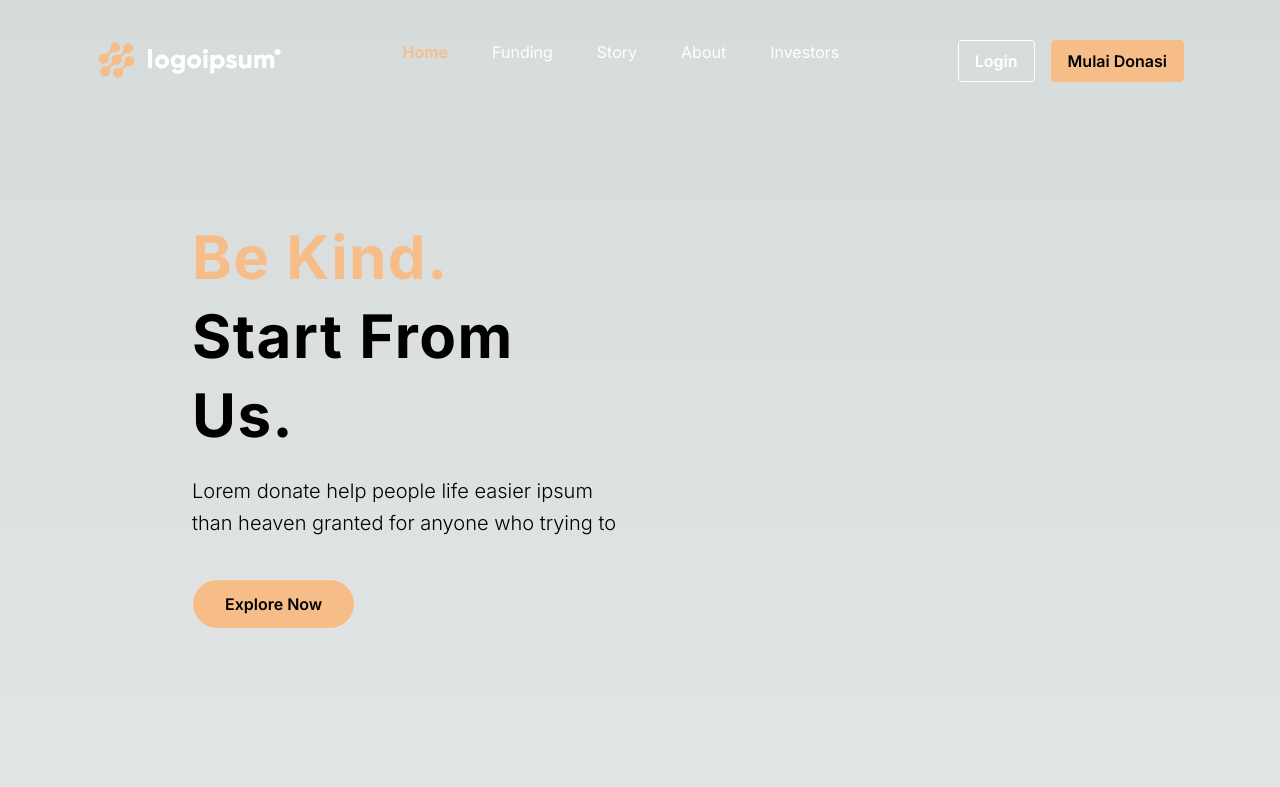
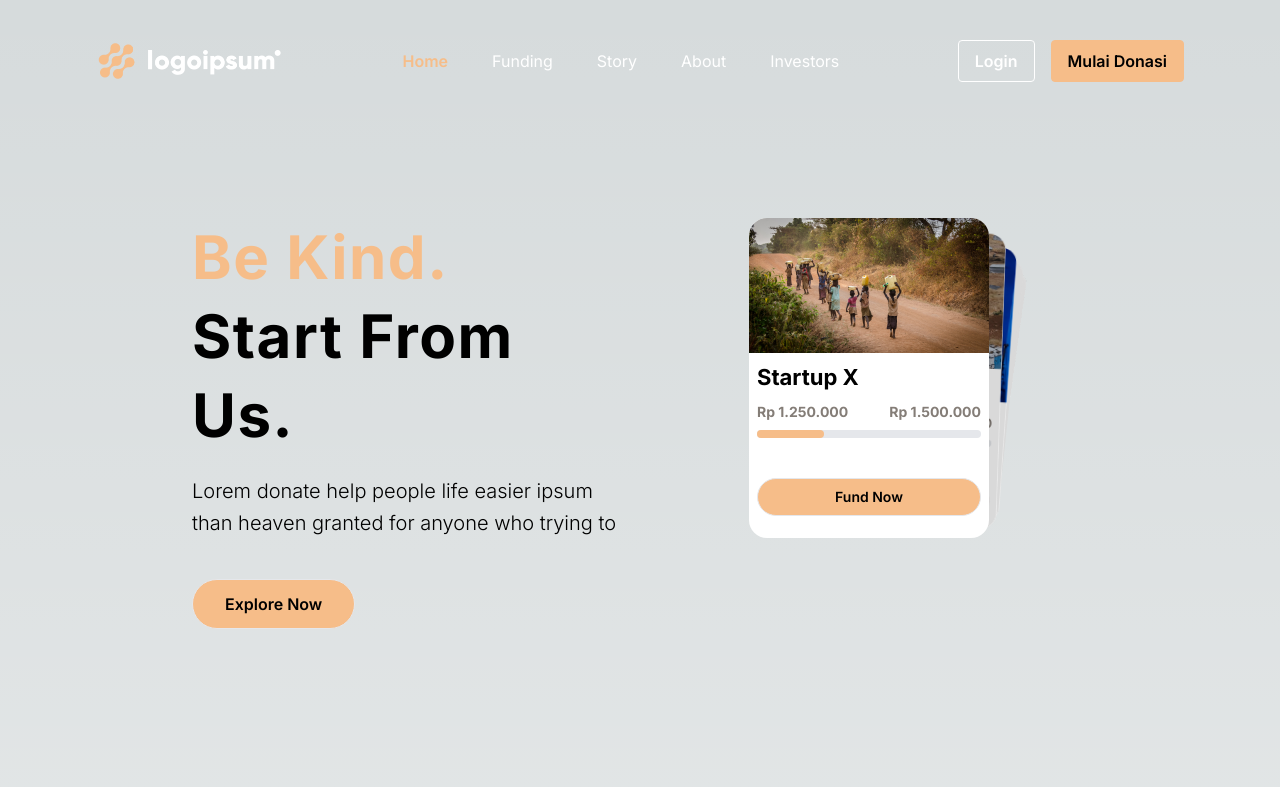
Before and after one commit to tegar97/RiseUp, a Next.js app: page / in a window 1280 px wide. Shown: the top 787 px of the page. Built offline with nearby package versions, Linux system fonts and the light colour scheme.

Commit message:
responsive  navbar

```diff
--- /dev/null
+++ b/app/component/donatioon_list.tsx
@@ -0,0 +1,55 @@
+"use client";
+
+import React from "react";
+import { Swiper, SwiperSlide } from "swiper/react";
+import "swiper/css";
+import "swiper/css/effect-cards";
+import { EffectCards } from "swiper";
+import Image from "next/image";
+import FundingCardItem from "./funding_card_item";
+
+const SwiperComponent = () => {
+  return (
+    <Swiper
+      effect={"cards"}
+      grabCursor={true}
+      modules={[EffectCards]}
+      className="mySwiper"
+    >
+      <SwiperSlide>
+        <FundingCardItem
+          title="Startup X"
+          imageSrc="/dummy.jpg"
+          fundingAmount="Rp 1.250.000"
+          progress={30}
+        />
+      </SwiperSlide>
+      <SwiperSlide>
+        {" "}
+        <FundingCardItem
+          title="UKM X"
+          imageSrc="/dummy3.png"
+          fundingAmount="Rp 1.250.000"
+          progress={30}
+        />
+      </SwiperSlide>
+      <SwiperSlide>
+        {" "}
+        <FundingCardItem
+          title="UKM 5"
+          imageSrc="/register.jpg"
+          fundingAmount="Rp 1.250.000"
+          progress={30}
+        />
+      </SwiperSlide>
+      <SwiperSlide>Slide 4</SwiperSlide>
+      <SwiperSlide>Slide 5</SwiperSlide>
+      <SwiperSlide>Slide 6</SwiperSlide>
+      <SwiperSlide>Slide 7</SwiperSlide>
+      <SwiperSlide>Slide 8</SwiperSlide>
+      <SwiperSlide>Slide 9</SwiperSlide>
+    </Swiper>
+  );
+};
+
+export default SwiperComponent;
--- a/app/component/funding_card.tsx
+++ b/app/component/funding_card.tsx
@@ -1,4 +1,5 @@
 import Image from "next/image";
+import Link from "next/link";
 import React from "react";
 
 interface FundingCardProps {
@@ -33,9 +34,13 @@ const FundingCard: React.FC<FundingCardProps> = ({
         <div className="funding-progress">
           <div className="overflow-hidden h-2 mb-4 text-xs flex rounded bg-primary-color">
             <div className="bg-gray-200 rounded-full h-2 w-full">
-                          <div className="bg-primary-color rounded-full h-2 " style={{
-                width: `${progress}%`
-              }}></div>
+              <div
+                className="bg-primary-color rounded-full h-2"
+                style={{
+                  width: `${progress}%`,
+                  transition: "width 0.5s ease-in-out", // Menambahkan animasi transisi
+                }}
+              ></div>
             </div>
           </div>
           <div className="flex justify-between text-black">
@@ -44,6 +49,7 @@ const FundingCard: React.FC<FundingCardProps> = ({
           </div>
         </div>
         <div className="mt-5">
+          <Link href="/funding/1">
             <button
               className="bg-primary-color text-black rounded-lg  font-semibold py-3 px-8 border  mt-5 w-full"
               style={{
@@ -52,6 +58,7 @@ const FundingCard: React.FC<FundingCardProps> = ({
             >
               Funding now
             </button>
+          </Link>
         </div>
       </div>
     </div>
--- /dev/null
+++ b/app/component/funding_card_item.tsx
@@ -0,0 +1,56 @@
+import Image from "next/image";
+import React from "react";
+
+interface FundingCardItemProps {
+  title: string;
+  imageSrc: string;
+  fundingAmount: string;
+  progress: number;
+}
+
+const FundingCardItem: React.FC<FundingCardItemProps> = ({
+  title,
+  imageSrc,
+  fundingAmount,
+  progress,
+}) => {
+  return (
+    <div className="bg-white rounded-lg">
+      <Image src={imageSrc} width={500} height={500} alt={""} />
+      <div className="py-2 px-2 flex justify-between w-full flex-col h-full">
+        <div className="mb-5">
+          <h3 className="text-md  text-black">{title}</h3>
+          <div className="flex justify-between mt-2 mb-2">
+            <span className="text-subtitle-text-color font-regular text-sm">
+              {fundingAmount}
+            </span>
+            <span className="text-subtitle-text-color  font-regular text-sm">
+              Rp 1.500.000
+            </span>
+          </div>
+          <div className="w-full">
+            <div className="bg-gray-200 rounded-full h-2 w-full">
+              <div
+                className="bg-primary-color rounded-full h-2"
+                style={{
+                  width: `${progress}%`,
+                  transition: "width 0.5s ease-in-out", // Menambahkan animasi transisi
+                }}
+              ></div>
+            </div>
+          </div>
+        </div>
+        <button
+          className="bg-primary-color text-sm w-full text-black rounded-lg  font-semibold py-2 px-2 border  mt-5"
+          style={{
+            borderRadius: "50px",
+          }}
+        >
+          Fund Now
+        </button>
+      </div>
+    </div>
+  );
+};
+
+export default FundingCardItem;
--- a/app/component/navbar.tsx
+++ b/app/component/navbar.tsx
@@ -1,16 +1,57 @@
-import React from "react";
+"use client"
+import React, { useState } from "react";
 import Image from "next/image";
 import Link from "next/link";
 export default function Navbar() {
+   const [isMenuOpen, setIsMenuOpen] = useState(false);
+
+   const handleMenuToggle = () => {
+     setIsMenuOpen(!isMenuOpen);
+   };
   return (
-    <nav className="flex justify-between flex-wrap  w-full  px-24 py-10">
+    <nav className="flex md:flex-row flex-col justify-between items-center w-full px-4 py-10 md:px-24">
+      <div className="flex flex-row justify-between md:w-auto w-full" >
         <div>
-        <Link href="/" className="flex items-center flex-shrink-0 text-white mr-6">
+          <Link
+            href="/"
+            className="flex items-center flex-shrink-0 text-white mr-6"
+          >
             <Image src="/logo.png" alt="logo" width={188} height={40} />
           </Link>
         </div>
-      <div>
-        <ul className="flex flex-row gap-5">
+        <div className="md:hidden">
+          <button
+            className="text-white hover:text-primary-color focus:outline-none"
+            onClick={handleMenuToggle}
+          >
+            <svg
+              className="h-6 w-6 fill-current"
+              viewBox="0 0 24 24"
+              xmlns="http://www.w3.org/2000/svg"
+            >
+              {isMenuOpen ? (
+                <path
+                  fillRule="evenodd"
+                  clipRule="evenodd"
+                  d="M4 6H20V8H4V6ZM4 11H20V13H4V11ZM20 18H4V16H20V18Z"
+                />
+              ) : (
+                <path
+                  fillRule="evenodd"
+                  clipRule="evenodd"
+                  d="M4 6H20V8H4V6ZM4 11H20V13H4V11ZM4 16H20V18H4V16Z"
+                />
+              )}
+            </svg>
+          </button>
+        </div>
+      </div>
+      <div
+        className={`${
+          isMenuOpen ? "block" : "hidden"
+        } md:flex flex-col md:flex-row md:items-center md:justify-end w-full md:w-auto`}
+      >
+        <ul className="md:flex flex-row gap-5">
           <li>
             <a
               href="#"
@@ -53,15 +94,20 @@ export default function Navbar() {
           </li>
         </ul>
       </div>
-      <div className="flex gap-4">
+      <div className="md:flex hidden gap-4  ">
         {/* Register login */}
+        <Link href={"/login"}>
           <button className="bg-transparent hover:bg-primary-color text-white font-semibold hover:text-white py-2 px-4 border border-white hover:border-transparent rounded">
             Login
           </button>
+        </Link>
+
         {/* button register */}
+        <Link href={"/register"}>
           <button className=" hover:bg-primary-color  font-semibold hover:text-white py-2 px-4 border bg-primary-color text-black border-primary-color hover:border-transparent rounded">
             Mulai Donasi
           </button>
+        </Link>
       </div>
     </nav>
   );
--- a/app/globals.css
+++ b/app/globals.css
@@ -50,3 +50,57 @@ line-height: 55px;}
   background-color: rgba(0, 0, 0, 0.5); /* Ubah nilai alpha (0.5) sesuai kebutuhan */
   z-index: 1;
 }
+.swiper {
+  width: 240px;
+  height: 320px;
+}
+
+.swiper-slide {
+  display: flex;
+  align-items: center;
+  justify-content: center;
+  border-radius: 18px;
+  font-size: 22px;
+  font-weight: bold;
+  color: #fff;
+}
+
+.swiper-slide:nth-child(1n) {
+  background-color: #fff;
+}
+
+.swiper-slide:nth-child(2n) {
+    background-color: #fff;
+}
+
+.swiper-slide:nth-child(3n) {
+  background-color: #fff;
+}
+
+.swiper-slide:nth-child(4n) {
+    background-color: #fff;
+}
+
+.swiper-slide:nth-child(5n) {
+   background-color: #fff;
+}
+
+.swiper-slide:nth-child(6n) {
+    background-color: #fff;
+}
+
+.swiper-slide:nth-child(7n) {
+   background-color: #fff;
+}
+
+.swiper-slide:nth-child(8n) {
+    background-color: #fff;
+}
+
+.swiper-slide:nth-child(9n) {
+   background-color: #fff;
+}
+
+.swiper-slide:nth-child(10n) {
+    background-color: #fff;
+}
--- a/app/page.tsx
+++ b/app/page.tsx
@@ -2,6 +2,9 @@ import Image from "next/image";
 import Navbar from "./component/navbar";
 import FundingCard from "./component/funding_card";
 import ProgressCard from "./component/progress_card";
+import SwiperComponent from "./component/donatioon_list";
+
+
 
 export default function Home() {
   return (
@@ -28,6 +31,7 @@ export default function Home() {
               Explore Now
             </button>
           </div>
+        <SwiperComponent/>
         </div>
         <div className="grid grid-cols-5  justify-items-center items-center ">
           <Image src="/sponsor1.png" alt="logo" width={91} height={30} />
--- a/package.json
+++ b/package.json
@@ -17,6 +17,7 @@
     "next": "13.4.3",
     "react": "18.2.0",
     "react-dom": "18.2.0",
+    "swiper": "^9.3.2",
     "typescript": "5.0.4"
   },
   "devDependencies": {
```
Also changed, not shown: 1 other file (tests, documents, lock files or other folders). Lines whose indentation alone changed are shown as unchanged.
